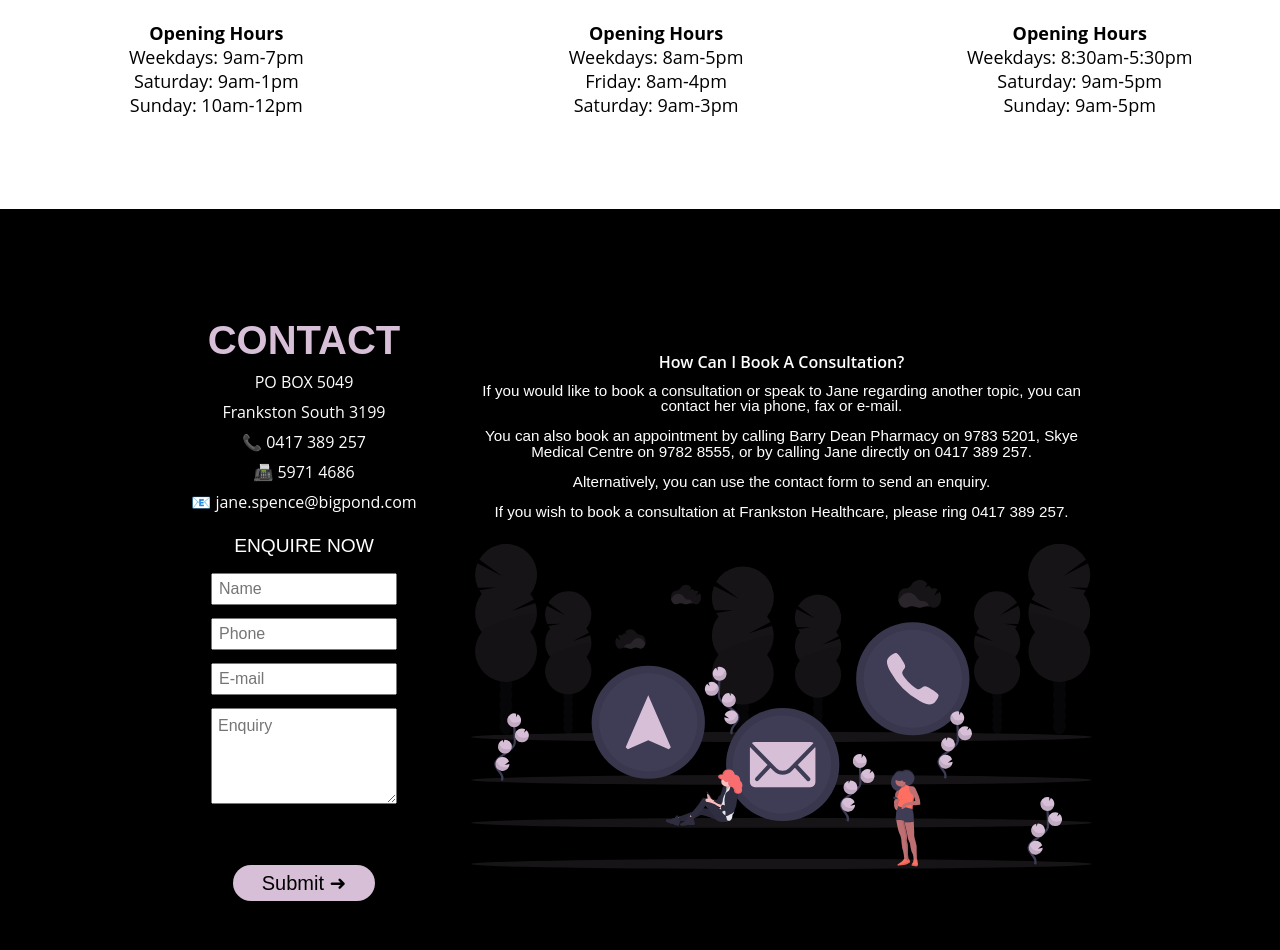
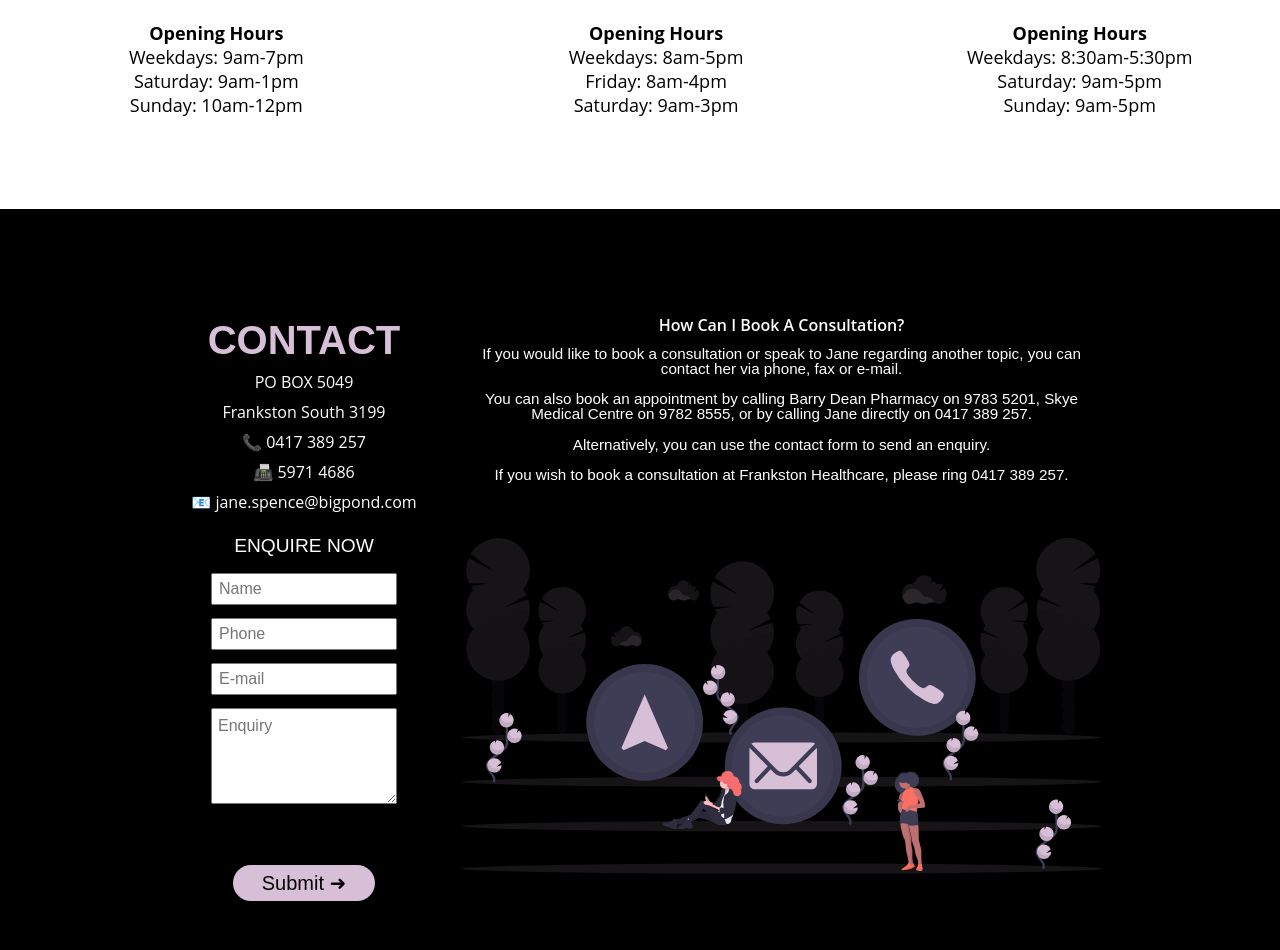
Before and after one commit to jackedwardbeard/01-Jane_Spence, a React (Create React App) app in the folder jane_spence/: page / in a window 1280 px wide. Shown: the part 2751-3701 px from the top of the page. Built offline with nearby package versions, Linux system fonts and the light colour scheme; grey boxes are pictures that could not be loaded.

Commit message:
Made contact page image responsive.

```diff
--- a/jane_spence/src/components/Contact/ContactComponents.js
+++ b/jane_spence/src/components/Contact/ContactComponents.js
@@ -85,8 +85,8 @@ export const ImgWrap = styled.div`
 `
 
 export const Img = styled.img`
-    width: 100%;
-    height: 100%;
+    width: 50vw;
+    height: 50vh;
     padding-right: 0px;
     margin: 0 0 10px 0;
     margin-top: 3vh;
```
